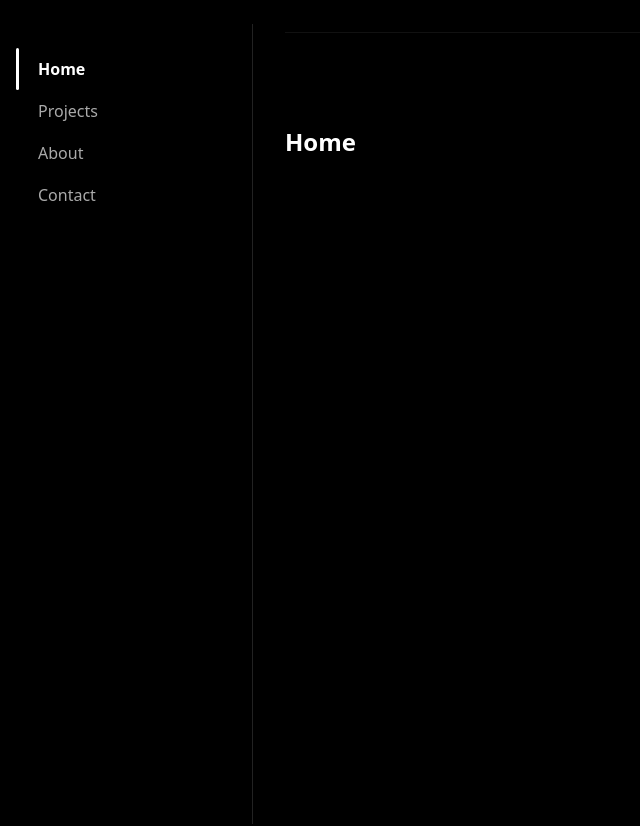
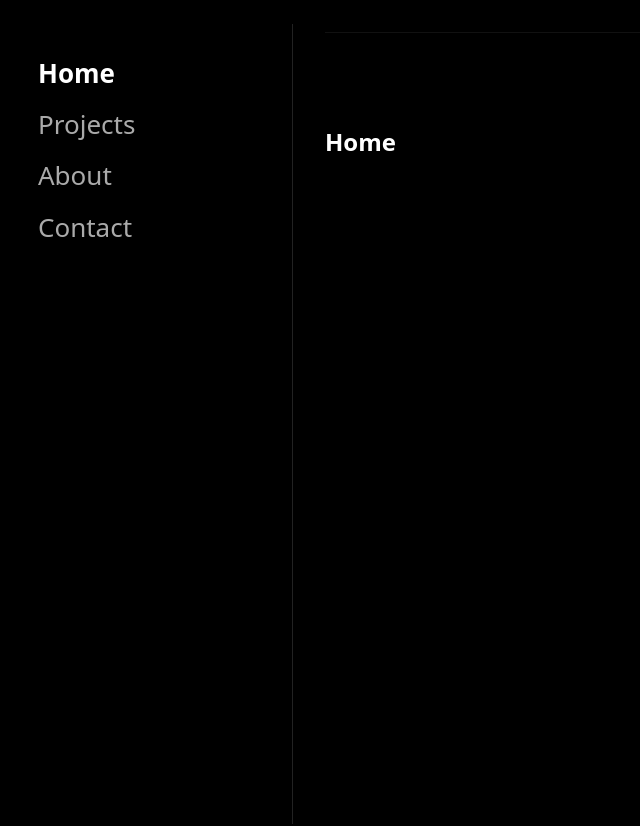
Before and after one commit to safaktepe/portfoliowebsite, a React (Vite) app: page /#home in a window 1280 px wide. Shown: the top 826 px of the page, without its empty margins (0-640 px from the left). Built offline with nearby package versions, Linux system fonts and the light colour scheme.

Commit message:
Polish sidebar hover and layout

```diff
--- a/src/components/Sidebar.tsx
+++ b/src/components/Sidebar.tsx
@@ -1,5 +1,6 @@
-import { useEffect, useMemo, useRef, useState } from "react";
+import { useMemo } from "react";
 import { smoothScrollTo } from "../lib/smoothScrollTo";
+import "../styles/sidebar.css";
 
 type NavItem = {
   id: string;
@@ -20,20 +21,7 @@ type SidebarProps = {
 };
 
 export function Sidebar({ activeId, onActiveChange, onNavLockChange }: SidebarProps) {
-  const itemRefs = useRef<Record<string, HTMLAnchorElement | null>>({});
-  const [indicator, setIndicator] = useState({ top: 0, height: 0 });
-
   const items = useMemo(() => navItems, []);
-
-  useEffect(() => {
-    const el = itemRefs.current[activeId];
-    if (!el) return;
-
-    setIndicator({
-      top: el.offsetTop,
-      height: el.offsetHeight,
-    });
-  }, [activeId]);
 
   function handleClick(id: string) {
     const section = document.getElementById(id);
@@ -59,57 +47,20 @@ export function Sidebar({ activeId, onActiveChange, onNavLockChange }: SidebarPr
   }
 
   return (
-    <aside
-      style={{
-        width: 220,
-        padding: "24px 16px",
-        display: "flex",
-        flexDirection: "column",
-        gap: 16,
-        borderRight: "1px solid #222",
-        position: "sticky",
-        top: 24,
-        height: "calc(100vh - 48px)",
-        alignSelf: "flex-start",
-      }}
-    >
-      <nav style={{ position: "relative", display: "flex", flexDirection: "column" }}>
-        <div
-          aria-hidden="true"
-          style={{
-            position: "absolute",
-            left: 0,
-            width: 3,
-            borderRadius: 999,
-            background: "#fff",
-            transform: `translateY(${indicator.top}px)`,
-            height: indicator.height,
-            transition: "transform 220ms ease, height 220ms ease",
-          }}
-        />
-
+    <aside className="sidebar">
+      <nav className="nav">
         {items.map((item) => {
           const isActive = item.id === activeId;
 
           return (
             <a
               key={item.id}
-              ref={(node) => {
-                itemRefs.current[item.id] = node;
-              }}
               href={`#${item.id}`}
+              className="navLink"
+              data-active={isActive}
               onClick={(e) => {
                 e.preventDefault();
                 handleClick(item.id);
-              }}
-              style={{
-                display: "block",
-                padding: "10px 12px 10px 14px",
-                marginLeft: 8,
-                color: isActive ? "#fff" : "#aaa",
-                textDecoration: "none",
-                transition: "color 200ms ease",
-                fontWeight: isActive ? 600 : 400,
               }}
             >
               {item.label}
--- a/src/index.css
+++ b/src/index.css
@@ -2,6 +2,10 @@
 html, body, #root {
   height: 100%;
   margin: 0;
+}
+
+:root {
+  --accent: #3b82f6;
 }
 
 /* Full black theme */
--- /dev/null
+++ b/src/styles/sidebar.css
@@ -0,0 +1,64 @@
+.sidebar {
+    width: 260px;
+    padding: 24px 16px;
+    display: flex;
+    flex-direction: column;
+    gap: 16px;
+    border-right: 1px solid #222;
+    position: sticky;
+    top: 24px;
+    height: calc(100vh - 48px);
+    align-self: flex-start;
+  }
+
+  .nav {
+    position: relative;
+    display: flex;
+    flex-direction: column;
+  }
+
+  .navLink {
+    display: block;
+    padding: 10px 12px 10px 14px;
+    font-size: 26px;
+    line-height: 1.2;
+    margin-left: 8px;
+    text-decoration: none;
+    color: #aaa;
+    font-weight: 400;
+
+    border-radius: 10px;
+
+    transform: translateZ(0);
+    transition:
+      color 180ms ease,
+      transform 180ms ease,
+      background-color 180ms ease,
+      box-shadow 180ms ease;
+  }
+
+  .navLink[data-active="true"] {
+    color: #fff;
+    font-weight: 600;
+  }
+
+  /* Hover = subtle "lift" + glow highlight */
+  .navLink:hover {
+    color: #fff;
+    transform: translateX(2px) scale(1.03);
+    background-color: color-mix(in srgb, var(--accent) 14%, transparent);
+    box-shadow: 0 0 24px color-mix(in srgb, var(--accent) 18%, transparent);
+  }
+
+  /* Keyboard accessibility */
+  .navLink:focus-visible {
+    outline: 2px solid color-mix(in srgb, var(--accent) 75%, transparent);
+    outline-offset: 2px;
+    color: #fff;
+    background-color: color-mix(in srgb, var(--accent) 16%, transparent);
+  }
+
+  /* Slightly calmer hover when already active */
+  .navLink[data-active="true"]:hover {
+    transform: translateX(2px) scale(1.02);
+  }
```
Also changed, not shown: src/App.tsx (+3 -4 lines).
